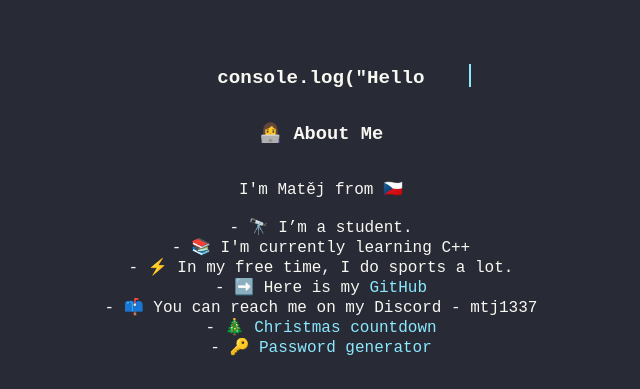
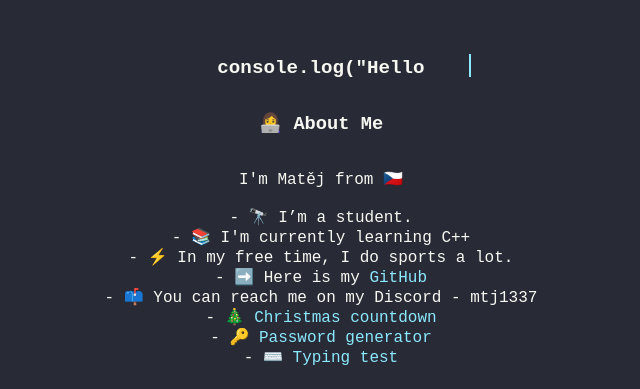
Before and after one commit to magi77777/cauahoj, a plain HTML site: page index.html in a window 1280 px wide. Shown: the part 129-518 px from the top of the page, without its empty margins (319-959 px from the left). Drawn offline with Linux system fonts and the light colour scheme.

Commit message:
Update index.html

```diff
--- a/index.html
+++ b/index.html
@@ -21,7 +21,8 @@
       - ➡️ Here is my <a href="https://github.com/mtj1337" target="_blank" class="button">GitHub</a><br>
       - 📫 You can reach me on my Discord - mtj1337<br>
       - 🎄 <a href="https://ilovemilfs.lol/countdown" target="_blank" class="button">Christmas countdown</a><br>
-      - 🔑 <a href="https://ilovemilfs.lol/password" target="_blank" class="button">Password generator</a>
+      - 🔑 <a href="https://ilovemilfs.lol/password" target="_blank" class="button">Password generator</a><br>
+      - ⌨️ <a href="https://ilovemilfs.lol/typing" target="_blank" class="button">Typing test</a>
     </p>
 
     <h3>🛠 Languages and tools</h3>
```
